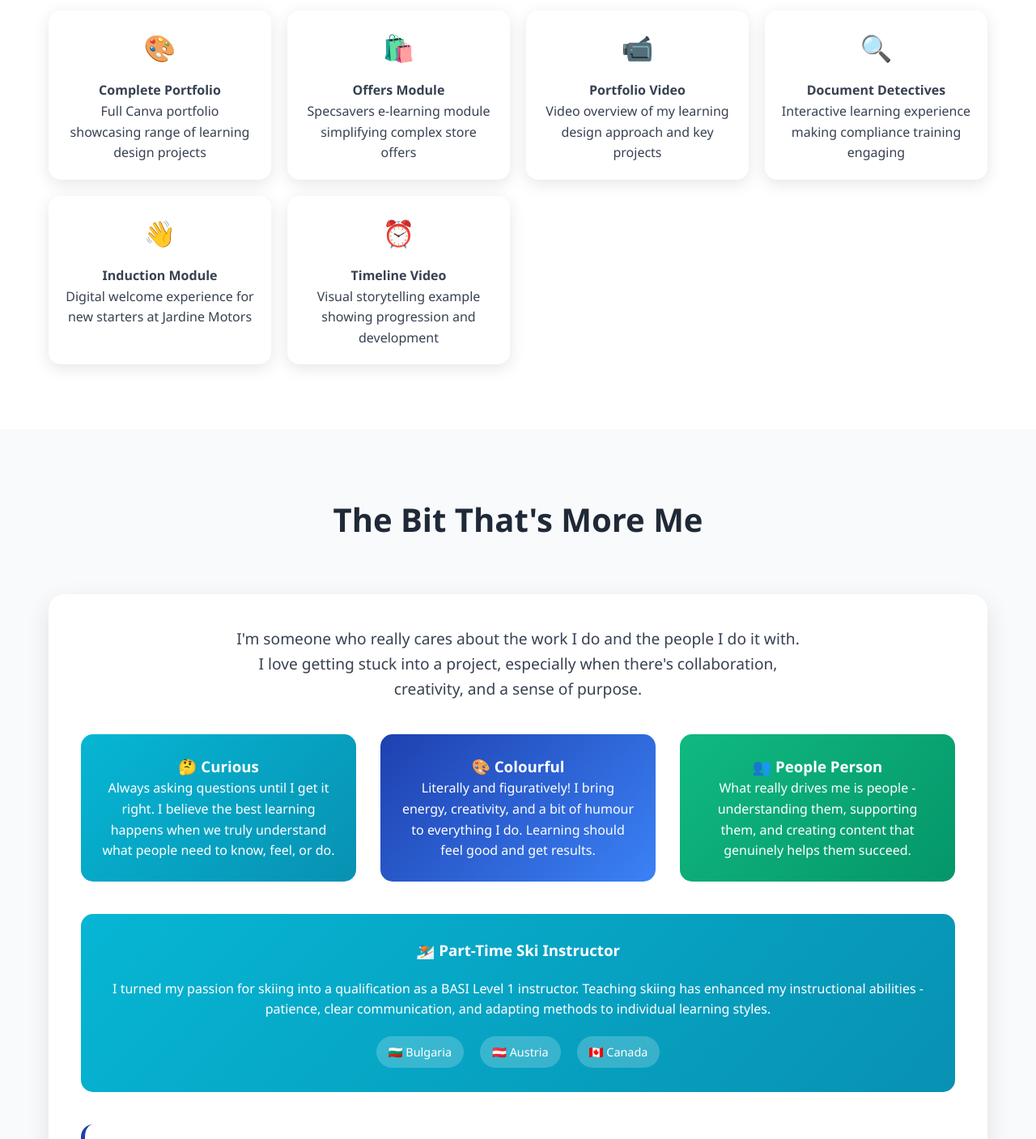
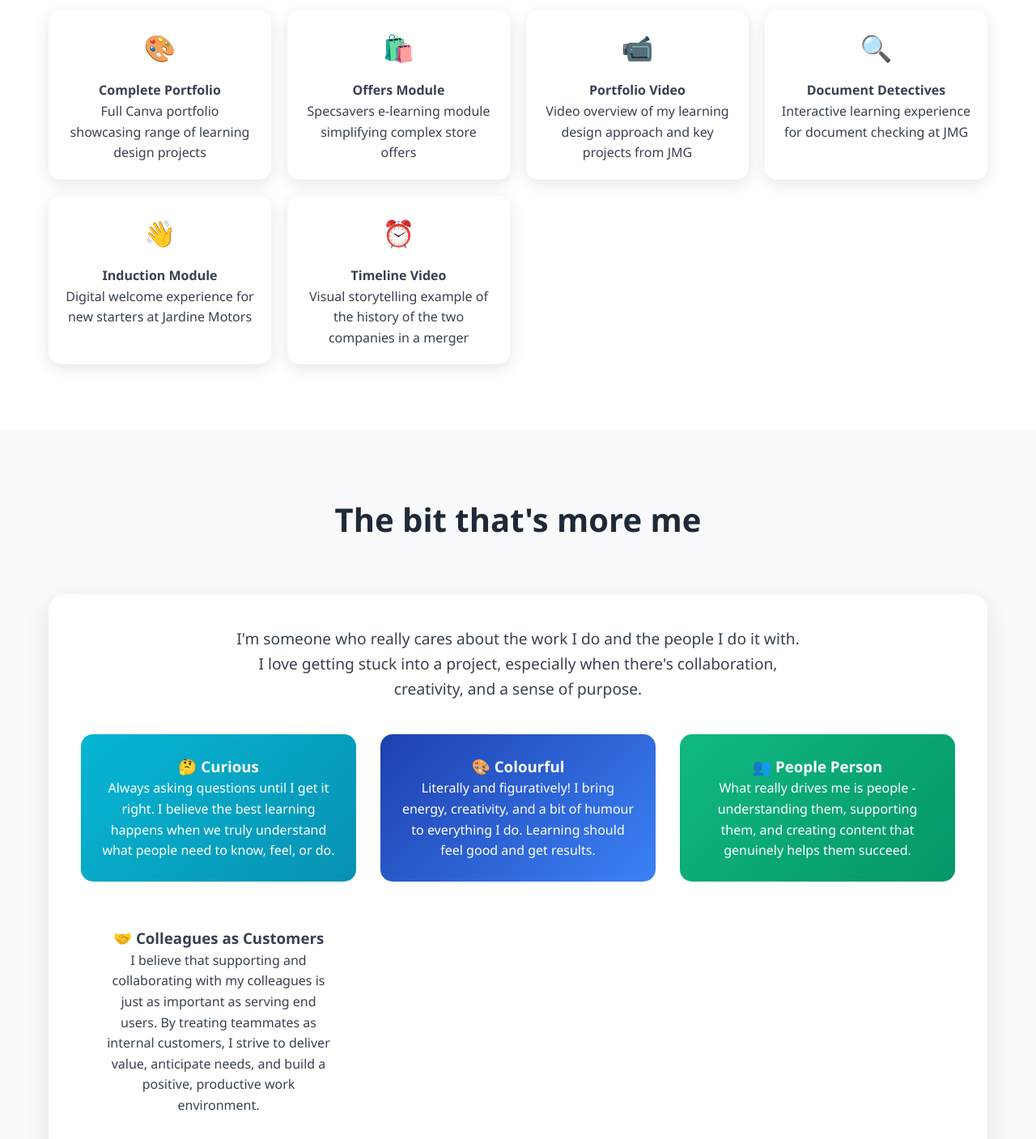
Before and after one commit to Helen-Cartmel/GitHub.io, a plain HTML site: page index.html in a window 1280 px wide. Shown: the part 6980-8387 px from the top of the page at 81% size. Drawn offline with Linux system fonts and the light colour scheme.

Commit message:
Update index.html

```diff
--- a/index.html
+++ b/index.html
@@ -1011,13 +1011,13 @@
                 <a href="https://youtu.be/0BRleGiuU0o" target="_blank" class="portfolio-link">
                     <div class="portfolio-icon">📹</div>
                     <h4>Portfolio Video</h4>
-                    <p>Video overview of my learning design approach and key projects</p>
+                    <p>Video overview of my learning design approach and key projects from JMG</p>
                 </a>
 
                 <a href="https://youtu.be/C_jbL0MeQ4s" target="_blank" class="portfolio-link">
                     <div class="portfolio-icon">🔍</div>
                     <h4>Document Detectives</h4>
-                    <p>Interactive learning experience making compliance training engaging</p>
+                    <p>Interactive learning experience for document checking at JMG</p>
                 </a>
 
                 <a href="https://youtu.be/EQk3kPFev8Q" target="_blank" class="portfolio-link">
@@ -1029,7 +1029,7 @@
                 <a href="https://youtu.be/Z2emeZ_A4M8" target="_blank" class="portfolio-link">
                     <div class="portfolio-icon">⏰</div>
                     <h4>Timeline Video</h4>
-                    <p>Visual storytelling example showing progression and development</p>
+                    <p>Visual storytelling example of the history of the two companies in a merger</p>
                 </a>
             </div>
         </div>
@@ -1038,7 +1038,7 @@
     <!-- Personal Section -->
     <section id="personal" class="section" style="background: #f9fafb;">
         <div class="container">
-            <h2 class="section-title">The Bit That's More Me</h2>
+            <h2 class="section-title">The bit that's more me</h2>
 
             <div class="personal-section fade-in">
                 <div style="text-align: center; margin-bottom: 40px;">
@@ -1059,6 +1059,11 @@
                     <div class="personality-card card-people">
                         <h3>👥 People Person</h3>
                         <p>What really drives me is people - understanding them, supporting them, and creating content that genuinely helps them succeed.</p>
+                    </div>
+
+                    <div class="personality-card card-colleagues">
+                        <h3>🤝 Colleagues as Customers</h3>
+                        <p>I believe that supporting and collaborating with my colleagues is just as important as serving end users. By treating teammates as internal customers, I strive to deliver value, anticipate needs, and build a positive, productive work environment.</p>
                     </div>
                 </div>
 
```
